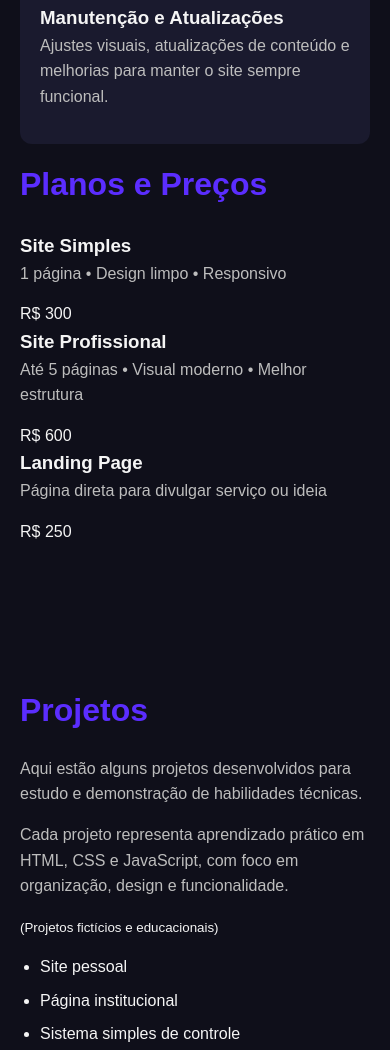
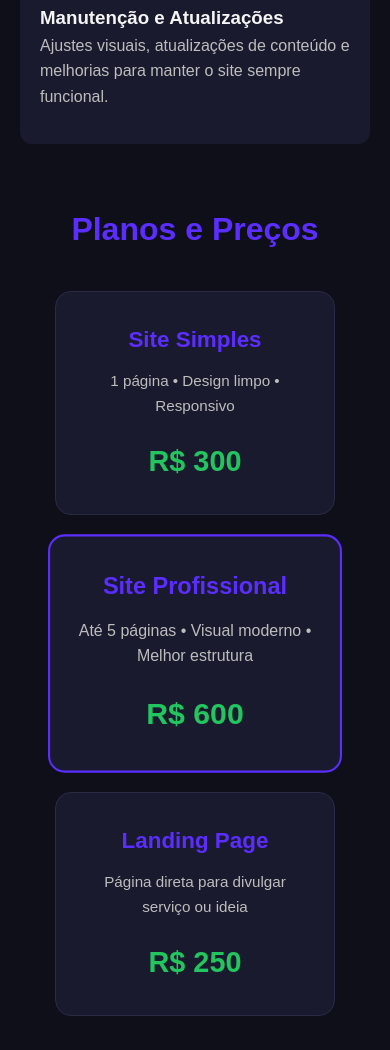
Before and after one commit to gustavoalberghini/nexus-web-site, a plain HTML site: page index.html in a window 390 px wide. Shown: the part 2206-3256 px from the top of the page. Drawn offline with Linux system fonts and the light colour scheme.

Commit message:
Nexus web | style.css
Added pricing section with responsive design.

```diff
--- a/style.css
+++ b/style.css
@@ -161,3 +161,71 @@ button {
 button:hover {
   background: var(--primary-dark);
 }
+
+/* PREÇOS */
+.precos {
+  margin-top: 60px;
+  text-align: center;
+}
+
+.precos h2 {
+  margin-bottom: 35px;
+}
+
+.cards-precos {
+  display: flex;
+  justify-content: center;
+  gap: 25px;
+  flex-wrap: wrap;
+}
+
+.plano {
+  background: var(--bg-card);
+  padding: 30px 25px;
+  border-radius: 16px;
+  width: 280px;
+  border: 1px solid #2a2a45;
+  transition: transform 0.3s ease, box-shadow 0.3s ease;
+}
+
+.plano:hover {
+  transform: translateY(-8px);
+  box-shadow: 0 0 25px rgba(91, 45, 255, 0.35);
+}
+
+.plano h3 {
+  color: var(--primary);
+  font-size: 1.4rem;
+  margin-bottom: 12px;
+}
+
+.plano p {
+  font-size: 0.95rem;
+  margin-bottom: 20px;
+  color: var(--text-gray);
+}
+
+.plano span {
+  display: block;
+  font-size: 1.8rem;
+  font-weight: bold;
+  color: #22c55e;
+}
+
+/* PLANO EM DESTAQUE */
+.plano.destaque {
+  border: 2px solid var(--primary);
+  transform: scale(1.05);
+}
+
+.plano.destaque:hover {
+  transform: scale(1.08);
+}
+
+/* RESPONSIVO PREÇOS */
+@media (max-width: 768px) {
+  .cards-precos {
+    flex-direction: column;
+    align-items: center;
+  }
+}
```
